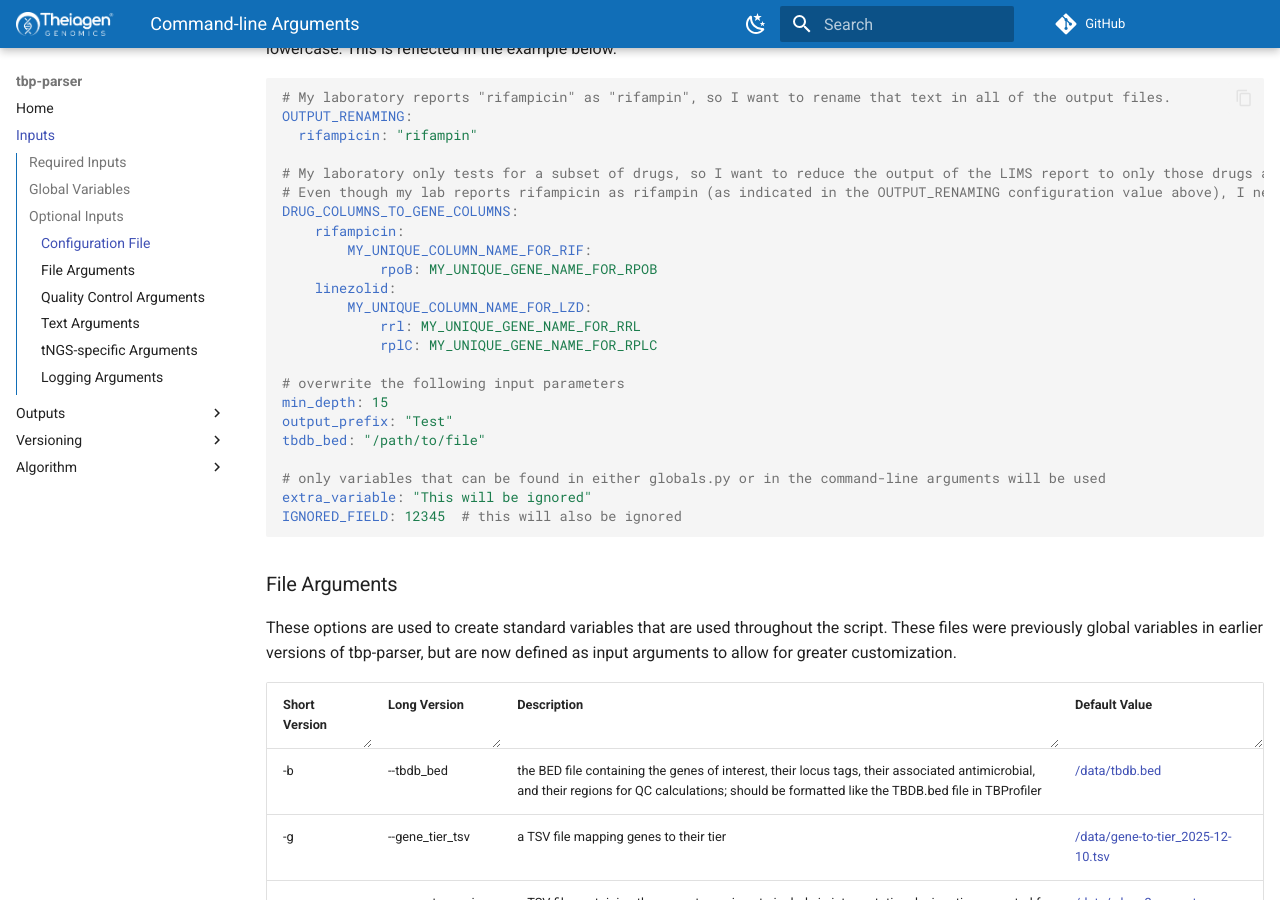
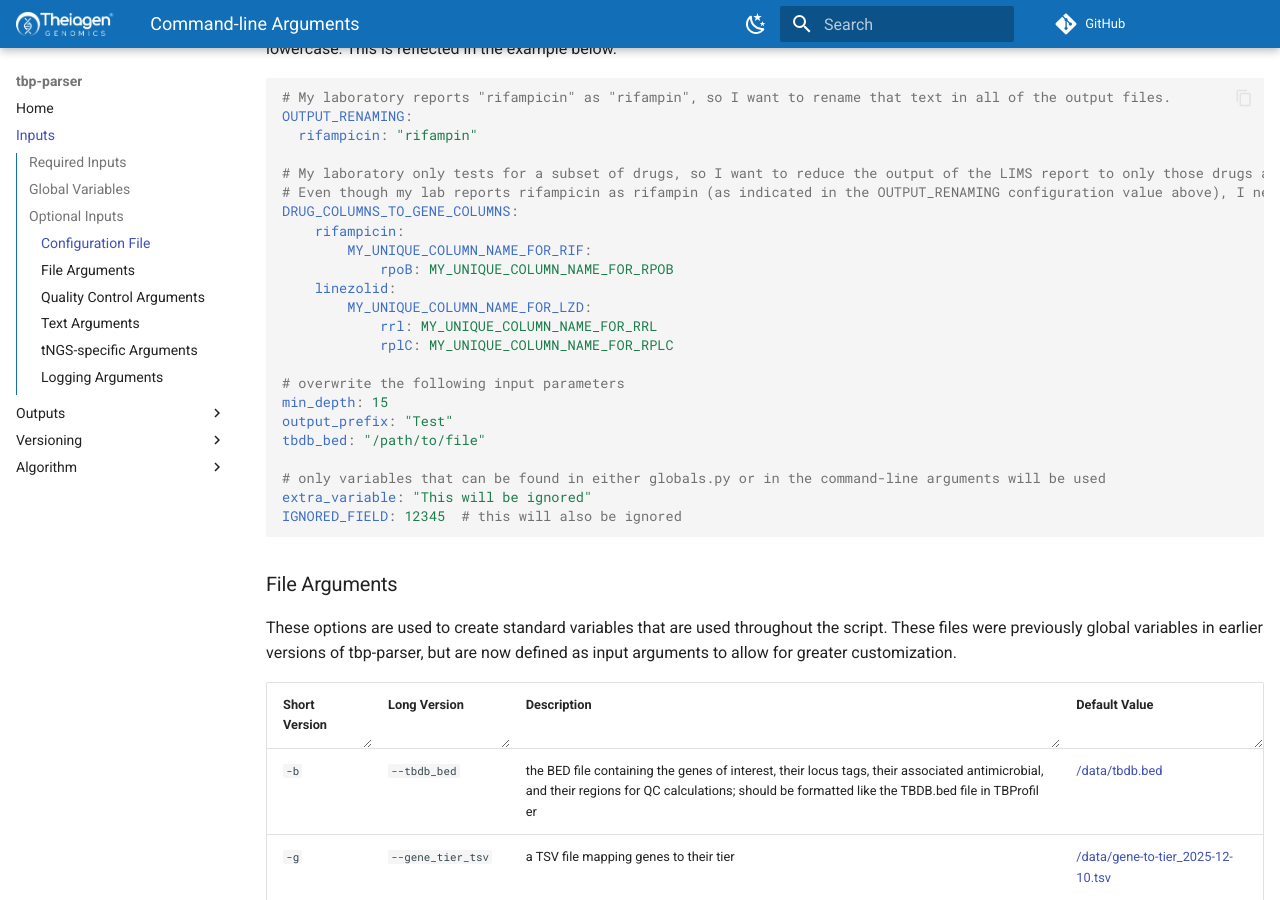
Before and after one commit to theiagen/tbp-parser, an MkDocs documentation site: the page built from docs/inputs.md, in a window 1280 px wide and 900 px high, scrolled down 1802 px. Built offline with MkDocs 1.6.1 and Material for MkDocs 9.7.7, drawn with Linux system fonts in a browser that asks for light colours; comment, search, counter and statistics services are not loaded; the version menu is left out.

Commit message:
bit more docs stuff

```diff
--- a/docs/inputs.md
+++ b/docs/inputs.md
@@ -19,13 +19,13 @@ The inputs on this page reflect the parameters that are applicable for the comma
 
 The following global variables are used in the `tbp-parser` algorithm. These variables are used to determine the columns in the LIMS report and to rename certain output text in all output files.
 
-These variables can be overwritten using a configuration file. For more information on how to overwrite these variables, please see the [Configuration File](../inputs/inputs.md#configuration-file) section.
+These variables can be overwritten using a configuration file. For more information on how to overwrite these variables, please see the [Configuration File](#configuration-file) section.
 
 ## Global Variables
 
 The content of the global variables can be found by browsing the [globals.py](https://github.com/theiagen/tbp-parser/blob/main/tbp_parser/globals.py) file on GitHub. These variables are used to determine the columns in the LIMS report and to rename certain output text in all output files.
 
-These variables can be overwritten using a configuration file. For more information on how to overwrite these variables, please see the [Configuration File](../inputs/inputs.md#configuration-file) section.
+These variables can be overwritten using a configuration file. For more information on how to overwrite these variables, please see the [Configuration File](#configuration-file) section.
 
 | Variable Name | Description | Format |
 | :------------ | :---------- | :------------ |
@@ -60,11 +60,11 @@ OUTPUT_RENAMING:
 DRUG_COLUMNS_TO_GENE_COLUMNS:
     rifampicin:
         MY_UNIQUE_COLUMN_NAME_FOR_RIF:
-            rpoB: MY_UNIQUE_GENE_NAME_FOR_RPOB
+            rpoB: MY_UNIQUE_COLUMN_NAME_FOR_RPOB
     linezolid:
         MY_UNIQUE_COLUMN_NAME_FOR_LZD:
-            rrl: MY_UNIQUE_GENE_NAME_FOR_RRL
-            rplC: MY_UNIQUE_GENE_NAME_FOR_RPLC
+            rrl: MY_UNIQUE_COLUMN_NAME_FOR_RRL
+            rplC: MY_UNIQUE_COLUMN_NAME_FOR_RPLC
 
 # overwrite the following input parameters
 min_depth: 15
@@ -82,9 +82,9 @@ These options are used to create standard variables that are used throughout the
 
 | Short Version | Long Version | Description | Default Value |
 | :------------ | :------------ | :---------- | :------------ |
-| -b | --tbdb_bed | the BED file containing the genes of interest, their locus tags, their associated antimicrobial, and their regions for QC calculations; should be formatted like the TBDB.bed file in TBProfiler | [/data/tbdb.bed](https://github.com/theiagen/tbp-parser/blob/main/data/tbdb.bed) |
-| -g | --gene_tier_tsv | a TSV file mapping genes to their tier | [/data/gene-to-tier_2025-12-10.tsv](https://github.com/theiagen/tbp-parser/blob/main/data/gene-to-tier_2025-12-10.tsv) |
-| -p | --promoter_regions_tsv | a TSV file containing the promoter regions to include in interpretation designations; created from the WHO v2 catalogue | [/data/who-v2-promoter-regions_2025-12-10.tsv](https://github.com/theiagen/tbp-parser/blob/main/data/who-v2-promoter-regions_2025-12-10.tsv) |
+| `-b` | `--tbdb_bed` | the BED file containing the genes of interest, their locus tags, their associated antimicrobial, and their regions for QC calculations; should be formatted like the TBDB.bed file in TBProfiler | [/data/tbdb.bed](https://github.com/theiagen/tbp-parser/blob/main/data/tbdb.bed) |
+| `-g` | `--gene_tier_tsv` | a TSV file mapping genes to their tier | [/data/gene-to-tier_2025-12-10.tsv](https://github.com/theiagen/tbp-parser/blob/main/data/gene-to-tier_2025-12-10.tsv) |
+| `-p` | `--promoter_regions_tsv` | a TSV file containing the promoter regions to include in interpretation designations; created from the WHO v2 catalogue | [/data/who-v2-promoter-regions_2025-12-10.tsv](https://github.com/theiagen/tbp-parser/blob/main/data/who-v2-promoter-regions_2025-12-10.tsv) |
 
 ### Quality Control Arguments
 
@@ -92,11 +92,11 @@ These options determine the thresholds for quality control.
 
 | Short Version | Long Version           | Description | Default Value |
 | :------------ | :--------------------- | :---------- | :------------ |
-| -d | --min_depth | The minimum depth of coverage required for a site to pass QC | 10 |
-| -c | --min_percent_coverage | The minimum percentage of a region that has depth above the threshold set by `min_depth` (used for a gene/locus to pass QC; 1.0 -> 100%) | 1.0 |
-| -s | --min_read_support | The minimum read support for a mutation to pass QC | 10 |
-| -f | --min_frequency | The minimum frequency for a mutation to pass QC (0.1 -> 10%) | 0.1 |
-| -l | --min_percent_locus_covered | The minimum percentage of loci/genes in the LIMS report that must pass coverage QC for the sample to be identified as MTBC (0.7 -> 70%) | 0.7 |
+| `-d` | `--min_depth` | The minimum depth of coverage required for a site to pass QC | 10 |
+| `-c` | `--min_percent_coverage` | The minimum percentage of a region that has depth above the threshold set by `min_depth` (used for a gene/locus to pass QC; 1.0 -> 100%) | 1.0 |
+| `-s` | `--min_read_support` | The minimum read support for a mutation to pass QC | 10 |
+| `-f` | `--min_frequency` | The minimum frequency for a mutation to pass QC (0.1 -> 10%) | 0.1 |
+| `-l` | `--min_percent_locus_covered` | The minimum percentage of loci/genes in the LIMS report that must pass coverage QC for the sample to be identified as MTBC (0.7 -> 70%) | 0.7 |
 
 ### Text Arguments
 
@@ -104,9 +104,9 @@ These options are used verbatim in the reports, or are used to name the output f
 
 | Short Version | Long Version | Description | Default Value |
 | :--- | :--- | :---------- | :------------ |
-| -m | --sequencing_method | The sequencing method used to gerneate the data; used in the LIMS & Looker reports. Enclose in quotes if including a space | "Sequencing method not provided" |
-| -t | --operator | The operator who ran the analysis; used in the LIMS & Looker reports. Enclose in quotes if including a space | "Operator not provided" |
-| -o | --output_prefix | The prefix to use for the output files. Do not include any spaces | "tbp_parser" |
+| `-m` | `--sequencing_method` | The sequencing method used to gerneate the data; used in the LIMS & Looker reports. Enclose in quotes if including a space | "Sequencing method not provided" |
+| `-t` | `--operator` | The operator who ran the analysis; used in the LIMS & Looker reports. Enclose in quotes if including a space | "Operator not provided" |
+| `-o` | `--output_prefix` | The prefix to use for the output files. Do not include any spaces | "tbp_parser" |
 
 ### tNGS-specific Arguments
 
@@ -114,7 +114,7 @@ These options are primarily used for tNGS data.
 
 | Name | Description | Default Value |
 | :--- | :---------- | :------------ |
-| --tngs | Indicates that the input data was generated using a tNGS protocol. Turns on tNGS-specific features | false |
+| `--tngs` | Indicates that the input data was generated using a tNGS protocol. Turns on tNGS-specific features | false |
 
 ### Logging Arguments
 
@@ -122,5 +122,5 @@ These options change the verbosity of the `stdout` log.
 
 | Name | Description | Default Value |
 | :--- | :---------- | :------------ |
-| --verbose | Increases the output verbosity to describe which stage of the analysis is currently running | false |
-| --debug | The highest level of output verbosity detailing every step of the analysis and logic implemented; overwrites --verbose | false |
+| `--verbose` | Increases the output verbosity to describe which stage of the analysis is currently running | false |
+| `--debug` | The highest level of output verbosity detailing every step of the analysis and logic implemented; overwrites --verbose | false |
```
Also changed, not shown: docs/algorithm/technical.md (+10 -12 lines), docs/outputs/laboratorian.md (+13 -13 lines), docs/outputs/lims.md (+3 -3 lines).
